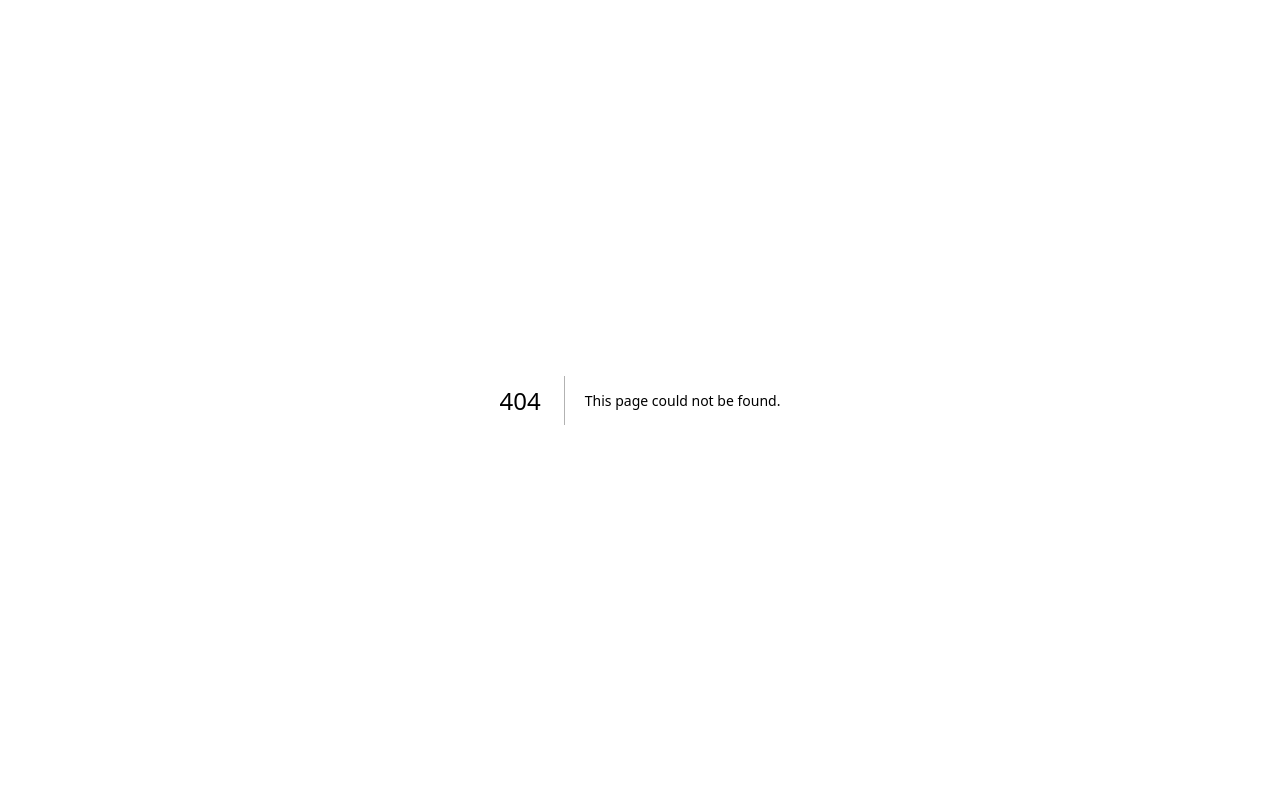
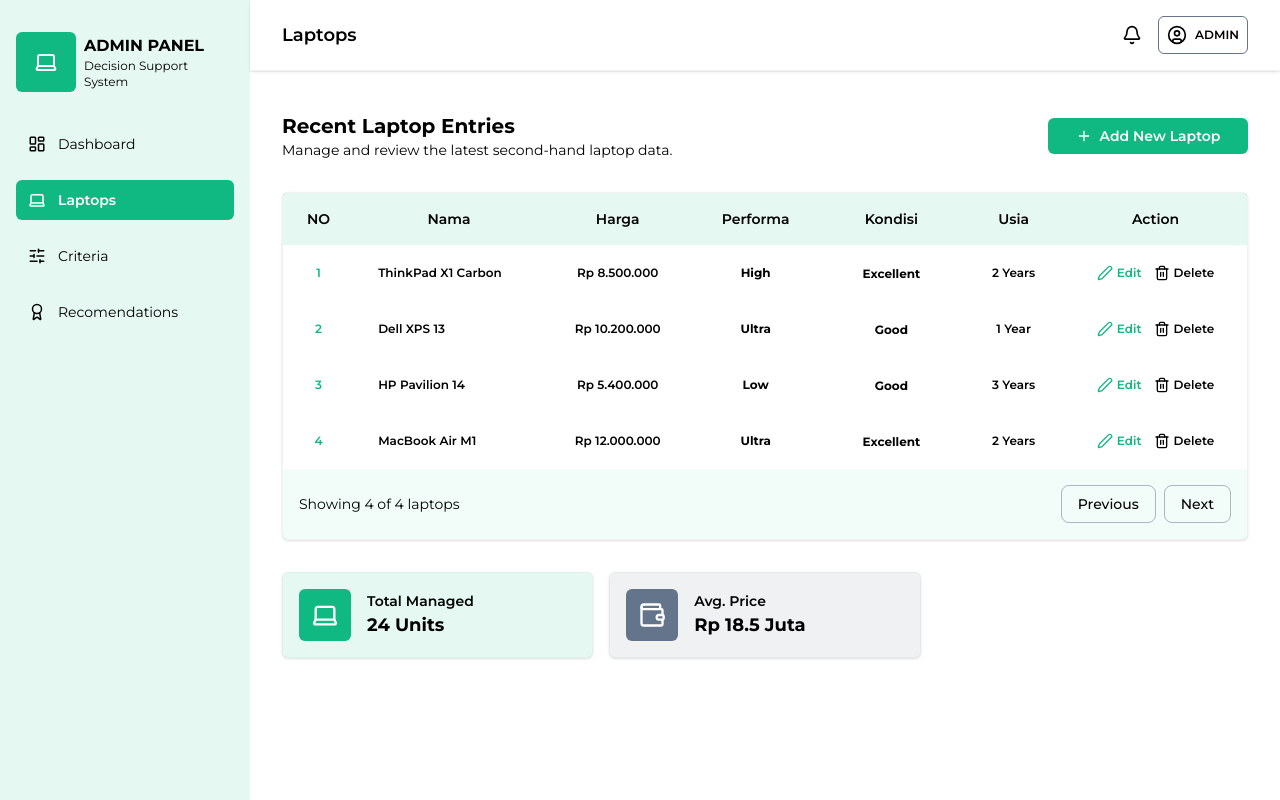
Before and after one commit to MuhammadAidil-dev/SPK-LAPTOP-BEKAS, a Next.js app in the folder frontend/: page /laptops in a window 1280 px wide. Before the commit this address had no page. Built offline with nearby package versions, Linux system fonts and the light colour scheme.

Commit message:
add: admin laptop page

```diff
--- /dev/null
+++ b/frontend/src/app/(admin)/laptops/page.tsx
@@ -0,0 +1,5 @@
+import AdminLaptopView from '@/features/laptop/components/view/AdminLaptopView';
+
+export default function AdminLaptopPage() {
+  return <AdminLaptopView />;
+}
--- /dev/null
+++ b/frontend/src/components/card/SummaryCard.tsx
@@ -0,0 +1,45 @@
+import { Laptop, LucideIcon } from 'lucide-react';
+
+type SummaryCardProps = {
+  label: string;
+  value: string;
+  icon?: LucideIcon;
+  bgIcon?: keyof typeof iconColor;
+};
+
+const iconColor = {
+  primary: 'bg-primary text-white',
+  secondary: 'bg-secondary text-white',
+  tertiary: 'bg-tertiary text-white',
+  neutral: 'bg-neutral text-white',
+};
+
+const bgColor = {
+  primary: 'bg-primary/10',
+  secondary: 'bg-secondary/10',
+  tertiary: 'bg-tertiary/10',
+  neutral: 'bg-neutral/10',
+};
+
+export default function SummaryCard({
+  label,
+  value,
+  icon: Icon = Laptop,
+  bgIcon = 'primary',
+}: SummaryCardProps) {
+  return (
+    <div
+      className={`flex items-center gap-4 ${bgColor[bgIcon]} rounded-md border border-secondary/5 shadow-sm p-4`}
+    >
+      <span
+        className={`w-13 h-13 rounded-md ${iconColor[bgIcon]} flex justify-center items-center`}
+      >
+        <Icon size={28} />
+      </span>
+      <div className="flex flex-col">
+        <p className="font-semibold text-sm text-black">{label}</p>
+        <p className="font-bold text-lg text-black">{value}</p>
+      </div>
+    </div>
+  );
+}
--- a/frontend/src/components/ui/Button.tsx
+++ b/frontend/src/components/ui/Button.tsx
@@ -17,7 +17,7 @@ export default function Button({
   return (
     <button
       type={type}
-      className={`${color ? buttonColor[color] : 'bg-primary'} w-full px-1 py-2 rounded-md font-semibold text-white text-sm cursor-pointer duration-200`}
+      className={`${color ? buttonColor[color] : 'bg-primary'} w-full px-1 py-2 rounded-md font-semibold text-white text-sm cursor-pointer duration-200 flex items-center justify-center gap-2`}
     >
       {children}
     </button>
--- a/frontend/src/features/dashboard/components/ui/LaptopTable.tsx
+++ b/frontend/src/components/ui/LaptopTable.tsx
@@ -40,9 +40,12 @@ export function LaptopTable({ laptops, onEdit, onDelete }: LaptopTableProps) {
 
   return (
     <div className="overflow-x-auto">
-      <table className="w-full text-left border-collapse">
+      <table className="w-full border-collapse">
         <thead>
           <tr className="bg-surface-container-low bg-primary/10">
+            <th className="w-2.5 px-6 py-4 font-semibold text-sm text-center">
+              NO
+            </th>
             <th className="px-6 py-4 font-semibold text-sm text-center">
               Nama
             </th>
@@ -64,11 +67,14 @@ export function LaptopTable({ laptops, onEdit, onDelete }: LaptopTableProps) {
           </tr>
         </thead>
         <tbody className="">
-          {laptops.map((laptop) => (
+          {laptops.map((laptop, index) => (
             <tr
               key={laptop.id}
               className="hover:bg-secondary/10 transition-colors"
             >
+              <td className="px-6 py-4 text-xs font-semibold text-center text-primary">
+                {index + 1}
+              </td>
               <td className="px-6 py-4 text-xs font-semibold">{laptop.name}</td>
               <td className="px-6 py-4 text-xs font-semibold text-center">
                 {formatPrice(laptop.price)}
--- a/frontend/src/features/dashboard/components/view/DashboardView.tsx
+++ b/frontend/src/features/dashboard/components/view/DashboardView.tsx
@@ -2,8 +2,8 @@
 
 import { dummyLaptops, dummyMetrics } from '@/constant/dummy/laptop.dummy';
 import { MetricCard } from '../card/MetricCard';
-import { LaptopTable } from '../ui/LaptopTable';
 import { Plus } from 'lucide-react';
+import { LaptopTable } from '@/components/ui/LaptopTable';
 
 export default function DashboardView() {
   const handleAddLaptop = () => {
--- /dev/null
+++ b/frontend/src/features/laptop/components/view/AdminLaptopView.tsx
@@ -0,0 +1,59 @@
+'use client';
+
+import SummaryCard from '@/components/card/SummaryCard';
+import Button from '@/components/ui/Button';
+import { LaptopTable } from '@/components/ui/LaptopTable';
+import { dummyLaptops } from '@/constant/dummy/laptop.dummy';
+import { Plus, Wallet } from 'lucide-react';
+
+export default function AdminLaptopView() {
+  return (
+    <div className="flex flex-col py-8">
+      {/* Header */}
+      <div className="flex items-center justify-between mb-8">
+        <div>
+          <h3 className="text-h1 text-on-surface">Recent Laptop Entries</h3>
+          <p className="text-body-sm text-on-surface-variant">
+            Manage and review the latest second-hand laptop data.
+          </p>
+        </div>
+        <div className="w-50">
+          <Button type="button">
+            <Plus className="w-4 h-4" />
+            Add New Laptop
+          </Button>
+        </div>
+      </div>
+
+      <div className="border border-secondary/10 rounded-md shadow-sm">
+        {/* table */}
+        <LaptopTable laptops={dummyLaptops} />
+
+        {/* Footer / Pagination */}
+        <div className="p-4 flex items-center justify-between bg-primary/5">
+          <span className="text-sm">
+            Showing {dummyLaptops.length} of {dummyLaptops.length} laptops
+          </span>
+          <div className="flex gap-2">
+            <button className="px-4 py-2 border border-secondary/50 rounded-lg text-sm font-medium">
+              Previous
+            </button>
+            <button className="px-4 py-2 border border-secondary/50 rounded-lg text-sm font-medium ">
+              Next
+            </button>
+          </div>
+        </div>
+      </div>
+
+      <div className="grid grid-cols-3 mt-8 gap-4">
+        <SummaryCard label="Total Managed" value="24 Units" />
+        <SummaryCard
+          label="Avg. Price"
+          value="Rp 18.5 Juta"
+          icon={Wallet}
+          bgIcon="secondary"
+        />
+      </div>
+    </div>
+  );
+}
```
